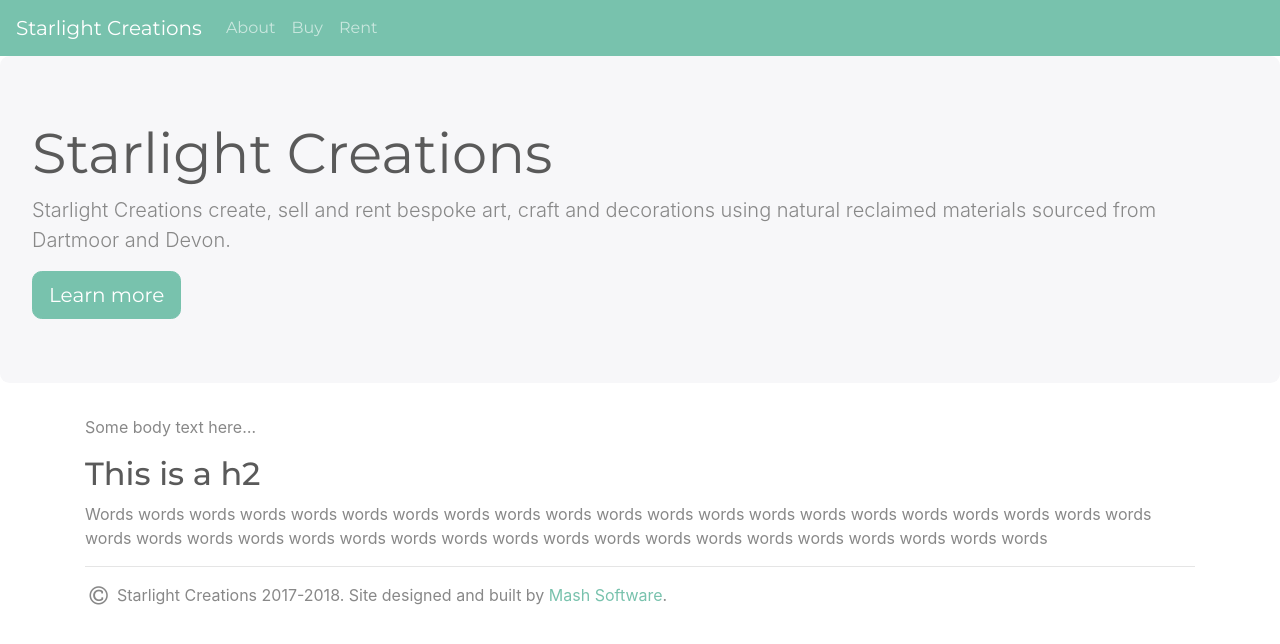
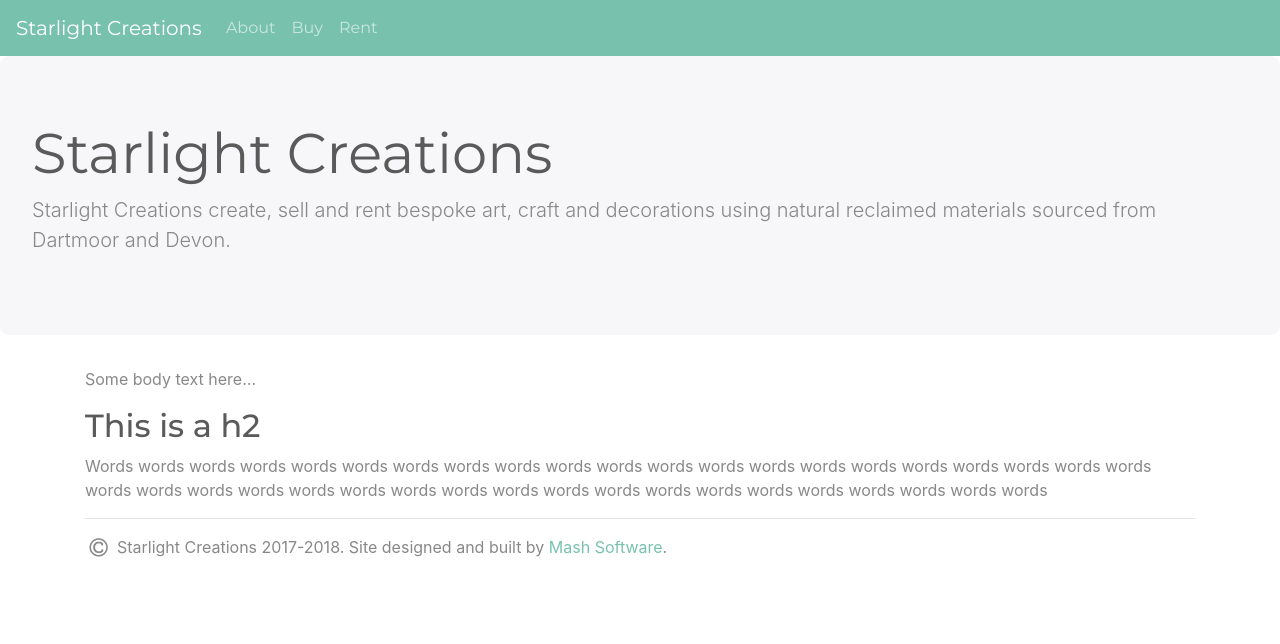
Before and after one commit to starlight-creations/starlight-creations.github.io, a Jekyll site: the page built from index.md, in a window 1280 px wide. Shown: the top 644 px of the page. Built offline with Jekyll 4.4.1, drawn with Linux system fonts in a browser that asks for light colours; nearby versions of some CDN libraries.

Commit message:
conditional description

```diff
--- a/_layouts/default.html
+++ b/_layouts/default.html
@@ -34,8 +34,7 @@
     </nav>
     <div class="jumbotron">
         <h1 class="display-4">{{page.title}}</h1>
-        <p class="lead">{{site.description}}</p>
-        <a class="btn btn-primary btn-lg" href="{{site.baseurl}}/about" role="button">Learn more</a>
+        {% if page.description%}<p class="lead">{{site.description}}</p>{% endif %}
     </div>
     <div class="container">
         {{ content }}
```
